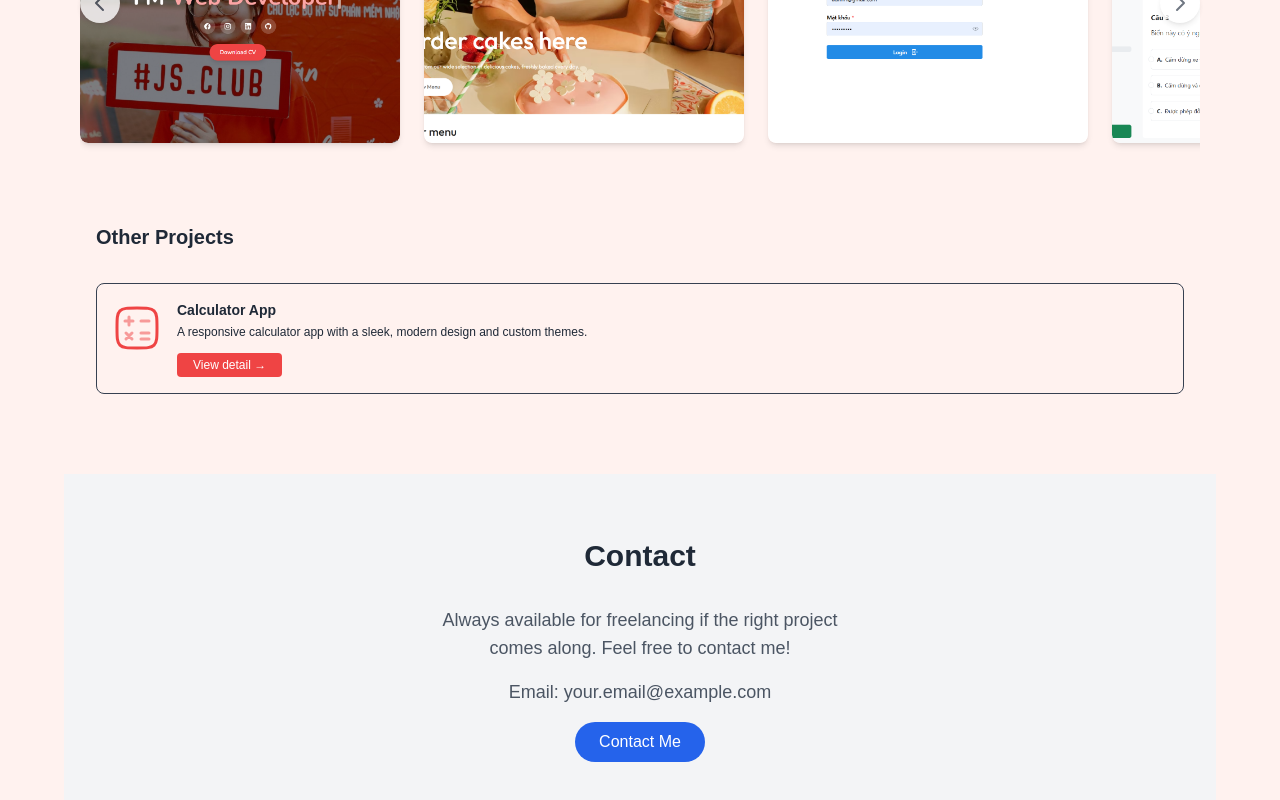
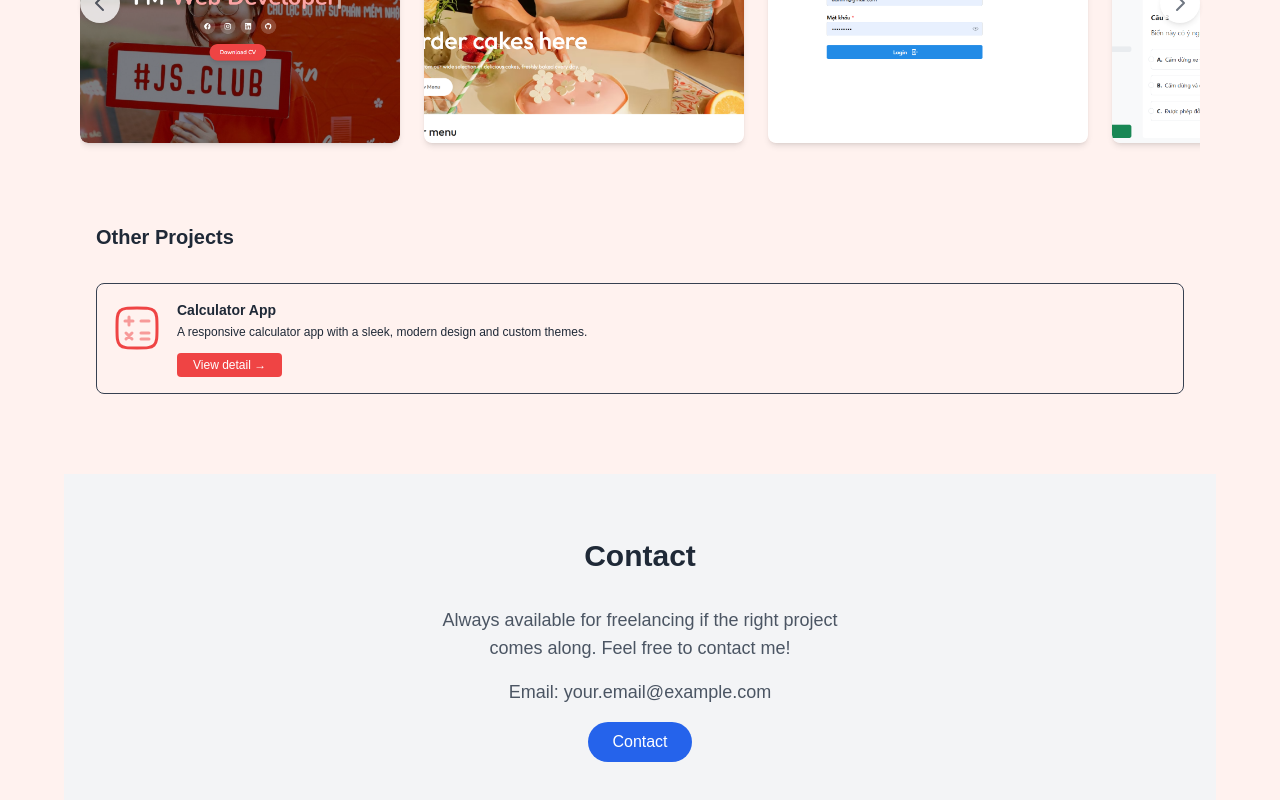
Before and after one commit to NguyenSwan/my_portfolio, a React (Create React App) app: page / in a window 1280 px wide. Shown: the part 2832-3632 px from the top of the page. Built offline with nearby package versions, Linux system fonts and the light colour scheme.

Commit message:
fix contact page

```diff
--- a/src/components/Contact.js
+++ b/src/components/Contact.js
@@ -10,10 +10,10 @@ function Contact() {
         <p className="text-lg text-gray-600 dark:text-gray-300 mb-4">{t('contact_description')}</p>
         <p className="text-lg text-gray-600 dark:text-gray-300">{t('contact_email')}</p>
         <a
-          href="mailto:your.email@example.com"
+          href="mailto:nthiennga211@gmail.com"
           className="inline-block mt-4 px-6 py-2 bg-blue-600 text-white rounded-full hover:bg-blue-700 transition-colors duration-300"
         >
-          Contact Me
+          {t('contact')}
         </a>
       </div>
     </section>
```
